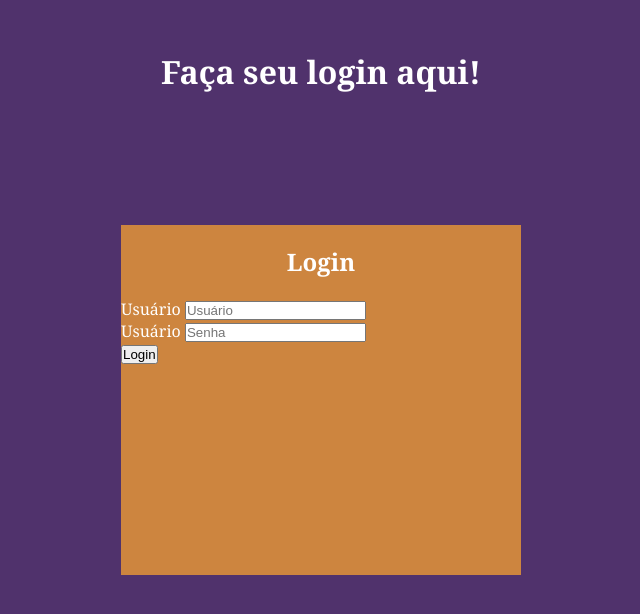
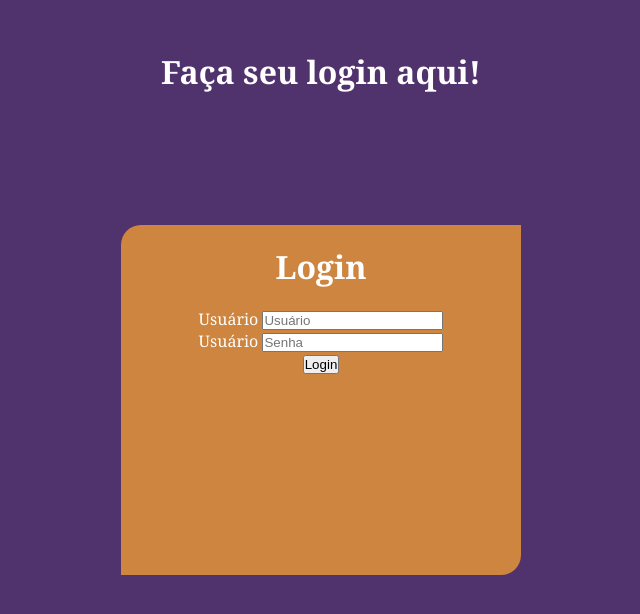
Before and after one commit to davisouza1/login-altenativo, a plain HTML site: page index.html in a window 1280 px wide. Shown: the whole page, without its empty margins (319-959 px from the left). Drawn offline with Linux system fonts and the light colour scheme.

Commit message:
Update style.css

```diff
--- a/estilos/style.css
+++ b/estilos/style.css
@@ -30,11 +30,13 @@ main > h1{
 }
 
 .card > h1{
+    font-size: 2em;
     color: white;
     text-align: center;
     padding: 20px;
 }
 
 .card{
-
+    border-radius: 20px 0px;
+    text-align: center;
 }
```
